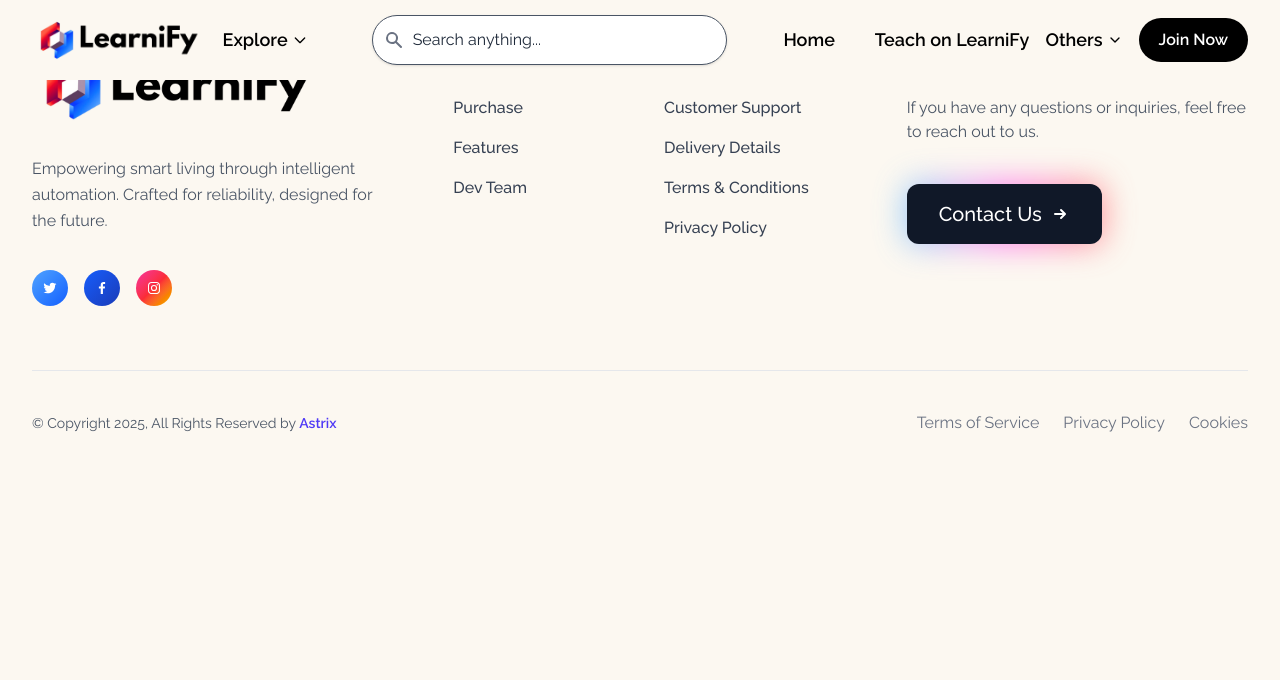
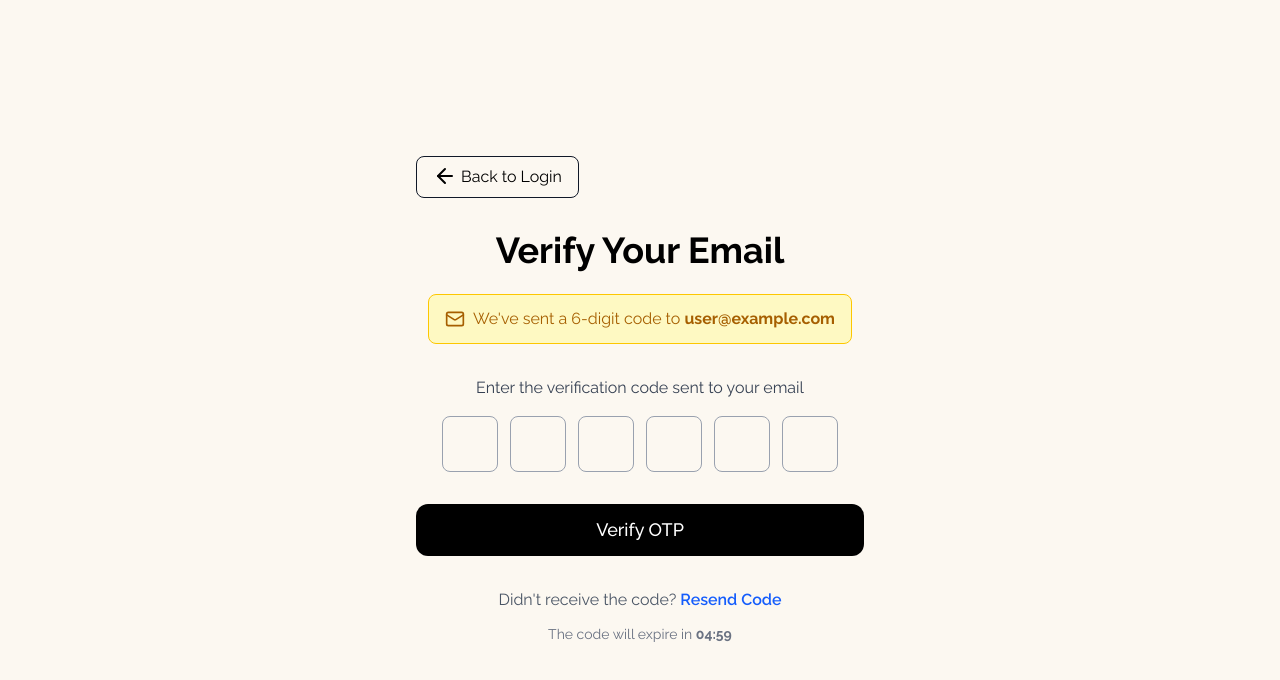
Before and after one commit to SangikGhosh/Learnify-web, a React (Vite) app: page /verify-otp in a window 1280 px wide. Shown: the top 680 px of the page. Built offline with nearby package versions, Linux system fonts and the light colour scheme.

Commit message:
feat: Add VerifyOTPPage component and integrate routing in App

```diff
--- a/src/App.tsx
+++ b/src/App.tsx
@@ -9,6 +9,7 @@ import RegisterPage from "./pages/RegisterPage";
 import TeachOnLearnify from "./pages/TeachOnLearnify";
 import InstructorRegister from "./pages/InstructorRegister";
 import InstructorLogin from "./pages/InstructorLogin";
+import VerifyOTPPage from "./pages/VerifyOTPPage";
 
 function AppContent() {
   const location = useLocation();
@@ -22,6 +23,7 @@ function AppContent() {
     "/forgot-password",
     "/instructor-register",
     "/instructor-login",
+    "/verify-otp",
   ].includes(location.pathname);
 
   useEffect(() => {
@@ -40,6 +42,7 @@ function AppContent() {
         <Route path="/teach-on-learnify" element={ <TeachOnLearnify /> } />
         <Route path="/instructor-register" element={ <InstructorRegister /> } />
         <Route path="/instructor-login" element={<InstructorLogin />} />
+        <Route path="/verify-otp" element={ <VerifyOTPPage /> } />
       </Routes>
       {!hideLayout && <Footer />}
     </>
--- /dev/null
+++ b/src/pages/VerifyOTPPage.tsx
@@ -0,0 +1,152 @@
+import React, { useState } from "react";
+import { motion, type Variants } from "framer-motion";
+import { ArrowLeft, Mail } from 'lucide-react';
+
+// Animation variants
+const fadeInVariants: Variants = {
+  hidden: { opacity: 0, y: 20 },
+  visible: {
+    opacity: 1,
+    y: 0,
+    transition: {
+      duration: 0.6,
+      ease: "easeOut"
+    }
+  }
+};
+
+const buttonTapVariants = {
+  tap: { scale: 0.98 }
+};
+
+const VerifyOTPPage: React.FC = () => {
+  const [otp, setOtp] = useState<string[]>(Array(6).fill(""));
+  const [email] = useState("user@example.com");
+
+  const handleOtpChange = (element: HTMLInputElement, index: number) => {
+    if (isNaN(Number(element.value))) return false;
+
+    const newOtp = [...otp];
+    newOtp[index] = element.value;
+    setOtp(newOtp);
+
+    // Focus next input
+    if (element.value && element.nextSibling) {
+      (element.nextSibling as HTMLInputElement).focus();
+    }
+  };
+
+  const handleSubmit = (e: React.FormEvent) => {
+    e.preventDefault();
+    const fullOtp = otp.join("");
+    console.log("OTP submitted:", fullOtp);
+    // Here you would typically verify the OTP with your backend
+  };
+
+  return (
+    <div className="min-h-screen bg-[#FCF8F1] text-black flex flex-col justify-center items-center px-4 sm:px-6 py-8 sm:py-12">
+      <motion.div
+        className="max-w-md w-full"
+        initial="hidden"
+        animate="visible"
+        variants={{
+          visible: {
+            transition: {
+              staggerChildren: 0.1
+            }
+          }
+        }}
+      >
+        <motion.div
+          className="flex flex-col items-center"
+          variants={fadeInVariants}
+        >
+          <div className="w-full px-2 lg:px-0 text-center">
+            <div className="flex justify-between w-full mb-6 sm:mb-8">
+              <motion.button
+                className="flex items-center px-3 py-1.5 sm:px-4 sm:py-2 border border-gray-900 rounded-lg hover:bg-black hover:text-white transition-colors text-sm sm:text-base cursor-pointer"
+                variants={buttonTapVariants}
+                whileTap="tap"
+                onClick={() => window.location.href = "/login"}
+              >
+                <ArrowLeft className="w-5 h-5 sm:w-6 sm:h-6 mr-1 -mt-0.5 hover:text-white" />
+                Back to Login
+              </motion.button>
+            </div>
+
+            <motion.h1
+              className="text-3xl sm:text-4xl font-bold mb-4 sm:mb-6 pt-8 lg:pt-0"
+              variants={fadeInVariants}
+            >
+              Verify Your Email
+            </motion.h1>
+
+            <motion.div
+              className="flex justify-center mb-6 sm:mb-8"
+              variants={fadeInVariants}
+            >
+              <div className="bg-yellow-100 border border-yellow-400 text-yellow-700 px-4 py-3 rounded-lg flex items-center">
+                <Mail className="w-5 h-5 mr-2" />
+                <span>We've sent a 6-digit code to <strong>{email}</strong></span>
+              </div>
+            </motion.div>
+
+            <motion.form
+              className="space-y-6 sm:space-y-8"
+              variants={fadeInVariants}
+              onSubmit={handleSubmit}
+            >
+              <div className="space-y-4">
+                <p className="text-sm sm:text-base text-gray-700 text-center">
+                  Enter the verification code sent to your email
+                </p>
+
+                <div className="flex justify-center space-x-2 sm:space-x-3">
+                  {otp.map((data, index) => (
+                    <input
+                      key={index}
+                      type="text"
+                      maxLength={1}
+                      className="w-12 h-12 sm:w-14 sm:h-14 text-center text-xl sm:text-2xl border border-gray-400 focus:border-black rounded-lg focus:outline-none focus:ring focus:ring-black"
+                      value={data}
+                      onChange={(e) => handleOtpChange(e.target, index)}
+                      onFocus={(e) => e.target.select()}
+                    />
+                  ))}
+                </div>
+              </div>
+
+              <motion.button
+                type="submit"
+                className="w-full bg-black text-white py-2.5 sm:py-3 rounded-lg sm:rounded-xl hover:bg-yellow-400 focus:bg-yellow-500 focus:text-black hover:text-black transition-all duration-100 text-sm sm:text-base md:text-lg font-medium cursor-pointer"
+                variants={buttonTapVariants}
+                whileTap="tap"
+                disabled={otp.join("").length !== 6}
+              >
+                Verify OTP
+              </motion.button>
+
+              <div className="text-center space-y-3">
+                <p className="text-sm sm:text-base text-gray-600">
+                  Didn't receive the code?{" "}
+                  <button
+                    type="button"
+                    className="font-semibold text-blue-600 hover:underline focus:outline-none"
+                  >
+                    Resend Code
+                  </button>
+                </p>
+
+                <p className="text-xs sm:text-sm text-gray-500">
+                  The code will expire in <span className="font-bold">04:59</span>
+                </p>
+              </div>
+            </motion.form>
+          </div>
+        </motion.div>
+      </motion.div>
+    </div>
+  );
+}
+
+export default VerifyOTPPage;
```
